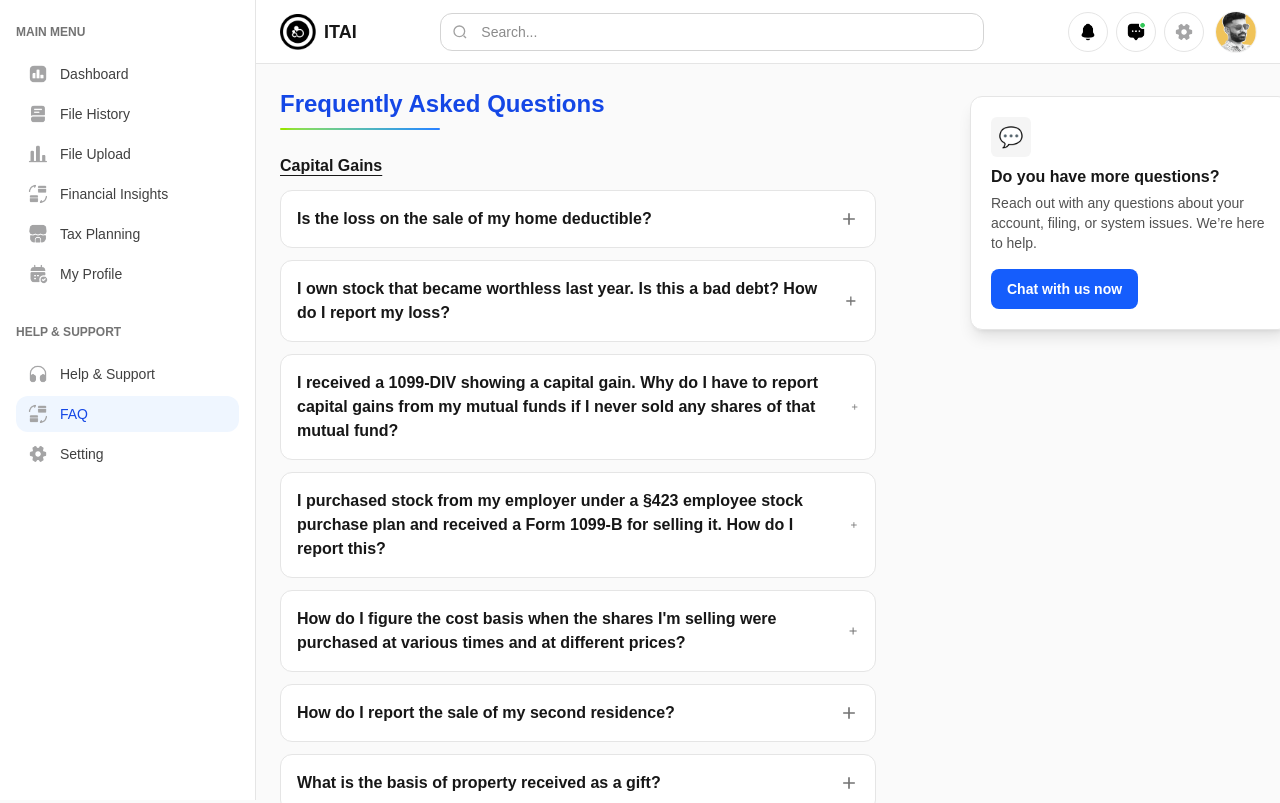
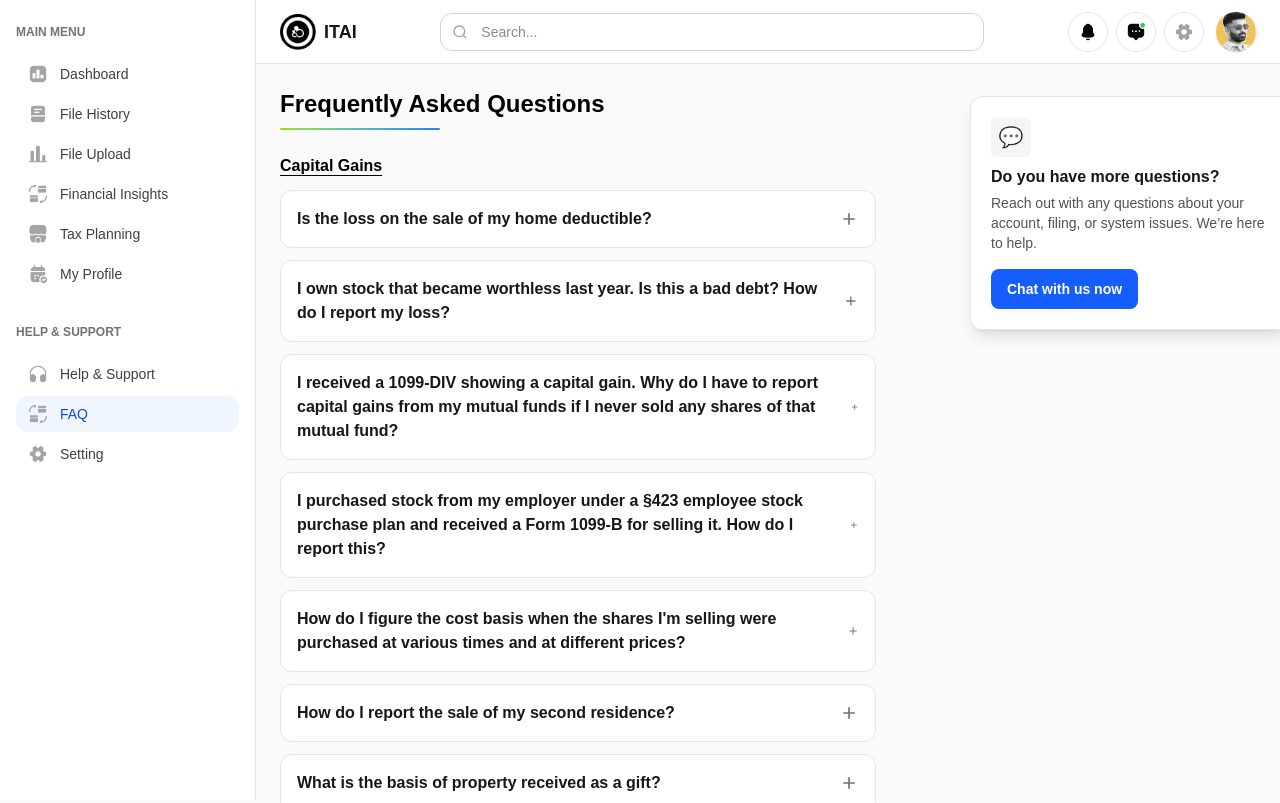
Before and after one commit to jesus-e8matrix/E8-Tax-AI, a Next.js app: page /faq in a window 1280 px wide. Shown: the top 803 px of the page. Built offline with nearby package versions, Linux system fonts and the light colour scheme.

Commit message:
Update FAQPage.tsx

```diff
--- a/src/app/components/FAQPage.tsx
+++ b/src/app/components/FAQPage.tsx
@@ -79,7 +79,7 @@ export default function FAQPage() {
   return (
     <AppShell>
       <div className="mb-6">
-        <h1 className="text-2xl font-bold text-blue-700">Frequently Asked Questions</h1>
+        <h1 className="text-2xl font-bold text-black">Frequently Asked Questions</h1>
         <div className="mt-2 h-0.5 w-40 rounded bg-gradient-to-r from-lime-400 to-blue-500" />
       </div>
 
@@ -88,7 +88,7 @@ export default function FAQPage() {
         <div className="space-y-8 lg:pr-[380px]">
           {grouped.map(([category, items]) => (
             <section key={category} id={slugify(category)} className="space-y-3">
-              <h2 className="text-base font-semibold underline underline-offset-4">{category}</h2>
+              <h2 className="text-base font-semibold text-black underline underline-offset-4">{category}</h2>
               {items.map((f, i) => (
                 <FAQItem key={`${category}-${i}`} q={f.q} a={f.a} />
               ))}
```
